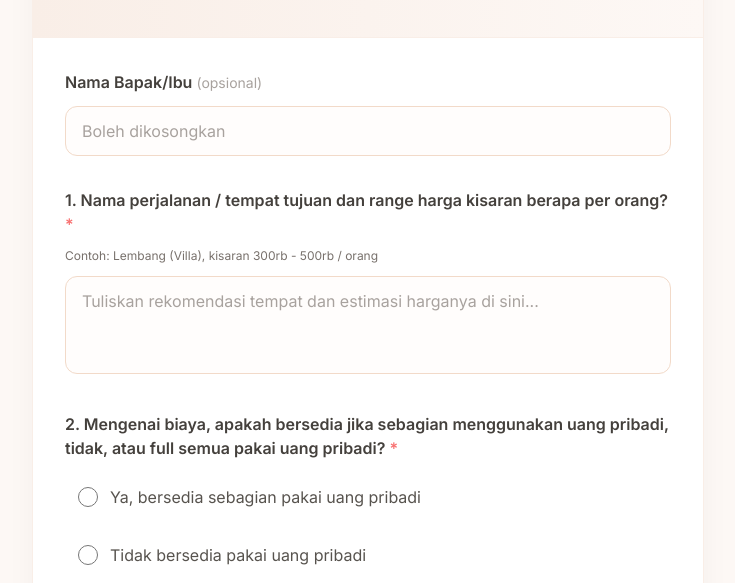
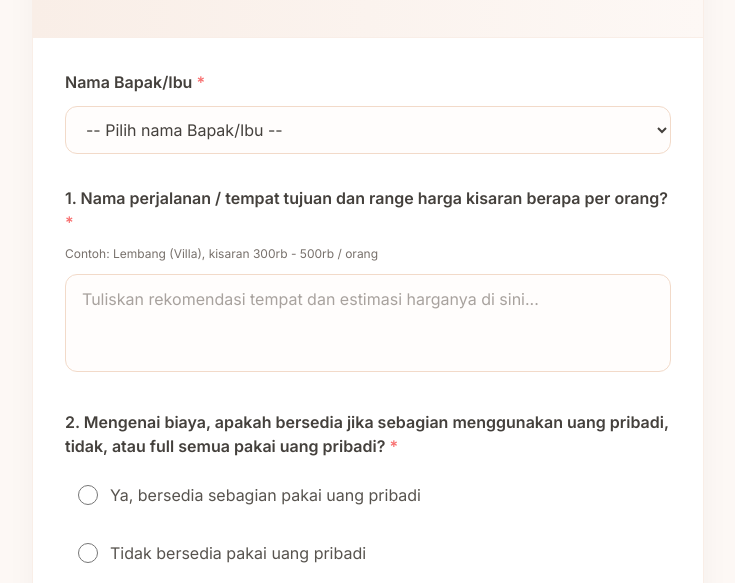
Before and after one commit to sman15bandung/polling-kegiatan-bersama-smanLibels, a plain HTML site: page index.html in a window 1280 px wide. Shown: the part 208-791 px from the top of the page, without its empty margins (272-1007 px from the left). Drawn offline with nearby package versions, Linux system fonts and the light colour scheme.

Commit message:
Update index.html

```diff
--- a/index.html
+++ b/index.html
@@ -66,11 +66,12 @@
                 <!-- Nama (opsional) -->
                 <div class="space-y-3">
                     <label class="block font-semibold text-stone-700" for="nama">
-                        Nama Bapak/Ibu <span class="text-stone-400 font-normal text-sm">(opsional)</span>
+                        Nama Bapak/Ibu <span class="text-red-400">*</span>
                     </label>
-                    <input type="text" id="nama" name="nama" maxlength="100"
-                        class="w-full px-4 py-3 rounded-xl border border-warm-200 bg-warm-50/30 focus:bg-white focus:ring-2 focus:ring-warm-300 focus:border-warm-400 transition duration-200 outline-none placeholder-stone-400"
-                        placeholder="Boleh dikosongkan">
+                    <select id="nama" name="nama" required
+                        class="w-full px-4 py-3 rounded-xl border border-warm-200 bg-warm-50/30 focus:bg-white focus:ring-2 focus:ring-warm-300 focus:border-warm-400 transition duration-200 outline-none text-stone-700">
+                        <option value="" disabled selected>-- Pilih nama Bapak/Ibu --</option>
+                    </select>
                 </div>
 
                 <!-- Destinasi & Harga -->
@@ -217,6 +218,110 @@
         // ====== GANTI dengan URL Aplikasi Web Apps Script (berakhiran /exec) ======
         const SCRIPT_URL = 'https://script.google.com/macros/s/AKfycbz_MSj9M0KF55-yy2HInVxNVdQ5zbyD1d3m0MYrwN68OJ6P_4zA_ylOlhskUoAAkiQU/exec';
 
+        // Daftar nama (urut abjad) untuk dropdown
+        const DAFTAR_NAMA = [
+            "ACHMAD SOBARI, S.Pd",
+            "AHMAD JUANDA",
+            "AHMAD SODIK ARIFIN, S.Pd.i.,M.Pd",
+            "AIDA NUR HAQIQI, S. Pd",
+            "ALFREDY MERVIN HUTASOIT, S.Pd",
+            "ANDRE DEWANTARA, ST",
+            "ANDRI SAPUTRA KOSTAMAN, A.Md",
+            "ANI WINARTI, S.Pd",
+            "APEP HIDAYATULLOH, S.Sos",
+            "ARLINE NUR'SHABRINA",
+            "ASTRI RAFI YULIANTI, S.Pd",
+            "ATET SEPTIADI",
+            "BELLADINA NUR AINI, S.Pd",
+            "CEP IWAN",
+            "CICIH KURNIASIH, S.Pd",
+            "DADANG YULIANTO, S.Pd",
+            "DANI YAJI",
+            "DARA APRILLA, S.Pd",
+            "DEBBY NUR KAMILAH, S.Pd",
+            "DEDEH ROHAETI, S.Pd.,M.Pd",
+            "DEDI SUTISNA",
+            "DENIS SURYANINGSIH, S.Pd",
+            "DESTI RESNAWATI, S.Pd,MM",
+            "DEVI ADITIANINGSIH, S.Pd",
+            "DEVI LESTINE SUWANDI, S.Pd",
+            "DIDI NURADI, S.Pd",
+            "DIKDIK DARMAWAN",
+            "DINNI KHAIRUNNISA, S.Pd",
+            "DWI ENDAH HERDIJANTI, S.Pd",
+            "EGI LASMINI",
+            "EKA PRASETIA TUGAS JAYA, S.I. Kom",
+            "EKA RESPATIONO, S.Pd",
+            "ENCE SAEPUDIN",
+            "ERIN NURFITRIANI, S.Pd",
+            "EULIS RINA, S.Pd",
+            "FATKHURI, S.Pd",
+            "FERA FADLILAH NURZAMAN, S.Pd",
+            "FITRI CHINTIA DEWI, S.Pd",
+            "GILANG PRATAMA, S.Pd",
+            "HAFID LUKMAN HAKIM",
+            "HANA JUHANA, S.Pd",
+            "HARIS MUNANDAR, M.Pd",
+            "HENDRA SUHENDRA",
+            "INDAH LESTARI, S.Pd.,M.Pd",
+            "IRVIA MARIZA, S.Pd",
+            "IWAN KURNIAWAN",
+            "LIA DAHLIA MAYA",
+            "LINA YULISTIAN, S.Pd, M.Pd",
+            "LUDOVICA DEWI INDAH SETIAWATI, S.Pd",
+            "LUKMAN MAULANA",
+            "LUSYANA WIDJAJA, S.Pd, MM",
+            "MAGDANIAR BR HUTABARAT, S.Mat",
+            "MOCH. MAULANA HIDAYAT, S.Pd",
+            "MOHAMMAD SOLEH",
+            "MUBAROK",
+            "MUFLIHANA IMANISA, S.Pd.Gr",
+            "MUHAMAD JAELANI, S.Pd",
+            "MUHAMMAD SURYA HANDIKA",
+            "MUJIBUDIN SHOLEH, S.Pd",
+            "NANI RUSWANTI, S.S",
+            "NELI NURMALINA",
+            "NENENG HESTI HANDAYANI N, S.Pd. M.Pd",
+            "NONENG RODIAH, S.Pd",
+            "NOVITA VIRDIAN, S.Pd",
+            "NURUL SEPTIYANI AYU PURWANTI, S.Pd",
+            "NURYATI YULI WARDANI, S.Pd. Gr",
+            "RANIAH MARDIANT, S.Pd.,M.Pd",
+            "RATIFIKA DEWI IRIANTO, M.Pd",
+            "RATIH DINARYANTI, S.Pd",
+            "RIDHO WIRYAWAN, S.Pd",
+            "RIKA ANDRIANI, S.Pd. M.Pmat",
+            "RITA SARIPUDIN",
+            "RIZKY ZULKARNAIN NOER",
+            "ROSSI INDRIATI, S.Sn",
+            "RUSLAN PANE, S.Sos",
+            "SAEPUDIN",
+            "SAFIRA HUSNUSSIYAROH SOLEHUDIN, S.Pd",
+            "SARTIKA OKTAFIANI, S.Pd",
+            "SITI HENDRIYATI, S.Pd",
+            "SITI MUNIRAH, S.Pd, M.Pd",
+            "SLAMET KHOERY",
+            "SRI WAHYUNINGSIH, S.Pd",
+            "SYLGA NUR ANISSA, S.Pd",
+            "TEDI SETIADI",
+            "TOPAN KUSMAYADI",
+            "Dr. TOTO SUHARYA, S.Pd. M.Pd",
+            "TRI EKA LAKSANA, S.Pd",
+            "TRISTO WIJANARKO INDRAPRASADA, S.Pd",
+            "TUTI ARTIYANTI, S.Pd",
+            "WAWAN WIDYAWAN, S.Pd",
+            "WIDA KOMALA DEWI, S.Pd",
+            "WIDIA TRIASTUTI, S.T",
+            "Dra. YANTI SRI BUDIARTI, M.Pd",
+            "YASSA DWI ADTIALI, S. Tr .Kom",
+            "YENNI YUNINGSIH, S.Pd",
+            "ZHANI SRI RAHAYUNIKA, S.Pd"
+        ];
+        (function isiDropdownNama() {
+            const sel = document.getElementById('nama');
+            DAFTAR_NAMA.forEach(n => { const o = document.createElement('option'); o.value = n; o.textContent = n; sel.appendChild(o); });
+        })();
+
         // Tampilkan/sembunyikan isian travel
         function toggleTravelInput(show) {
             const container = document.getElementById('nama-travel-container');
@@ -239,6 +344,8 @@
             const btn = document.getElementById('btn-kirim');
             const errBox = document.getElementById('error-box');
             const data = Object.fromEntries(new FormData(this));
+            data.nama = (data.nama || '').trim();
+            if (!data.nama) { errBox.textContent = 'Silakan pilih nama terlebih dahulu.'; errBox.classList.remove('hidden'); document.getElementById('nama').focus(); return; }
 
             errBox.classList.add('hidden');
             btn.disabled = true;
```
